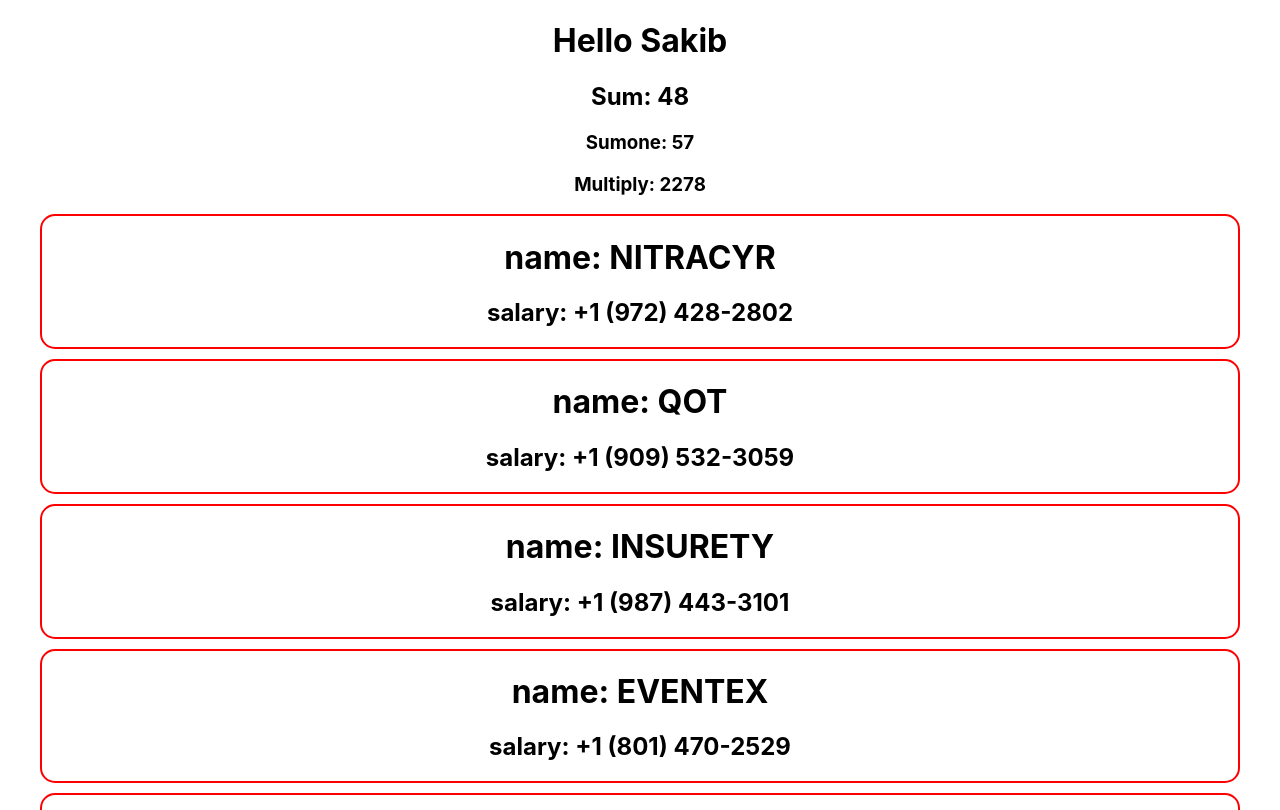
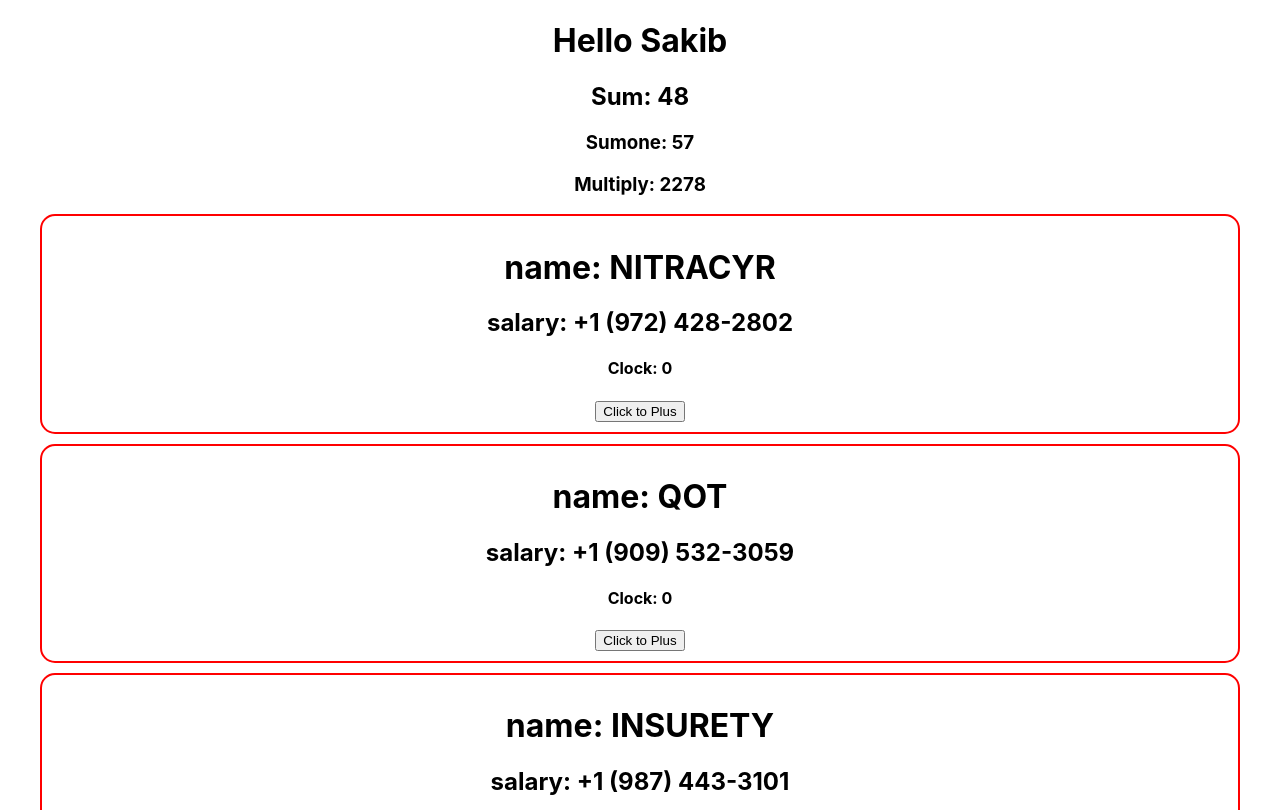
Before and after one commit to easakibahmad/theAdventurerServer, a React (Create React App) app in the folder module-47-5/: page / in a window 1280 px wide. Shown: the top 810 px of the page. Built offline with nearby package versions, Linux system fonts and the light colour scheme.

Commit message:
button and state changing added

```diff
--- a/module-47-5/src/components/ArrayObjApply/Apply.css
+++ b/module-47-5/src/components/ArrayObjApply/Apply.css
@@ -2,4 +2,5 @@
     border: 2px solid red;
     margin: 10px 40px;
     border-radius: 15px;
+    padding: 10px;
 }
--- a/module-47-5/src/components/ArrayObjApply/Apply.js
+++ b/module-47-5/src/components/ArrayObjApply/Apply.js
@@ -1,11 +1,15 @@
-import React from 'react';
+import React, { useState } from 'react';
 import './Apply.css'
 const Apply = (props) => {
     const {company, phone}=props.index
+    const [one, oneFunction]=useState(0)
+    const addValue = ()=>oneFunction(one+1)
     return (
         <div className='applydiv'>
           <h1>name: {company}</h1>
           <h2>salary: {phone}</h2>
+          <h4>Clock: {one}</h4>
+          <button onClick={addValue}>Click to Plus</button>
         </div>
     );
 };
```
